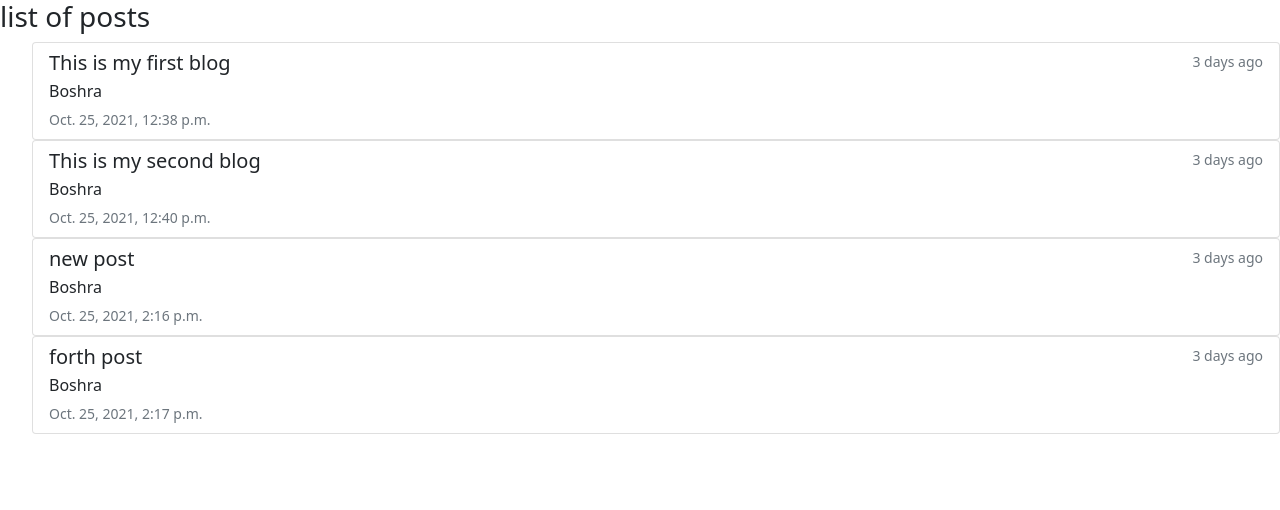
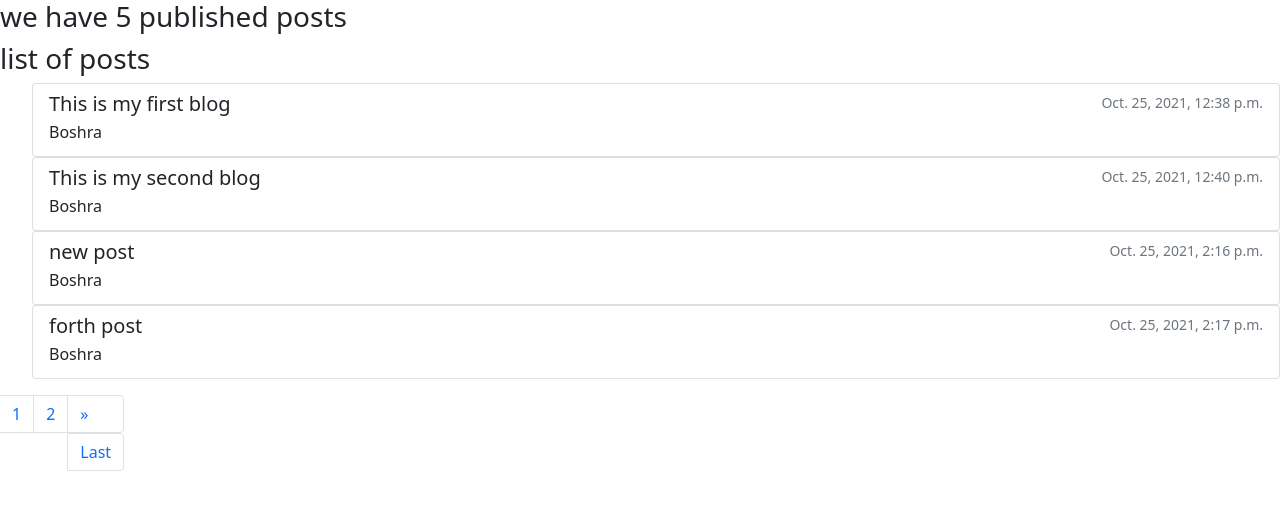
Before and after one commit to boshra-irnd/Django_weblog_site, a Django app: page /blog/ in a window 1280 px wide. Shown: the top 510 px of the page. Run offline with Django 3.2, Linux system fonts and the light colour scheme; data comes from the database, SQL or seed files in the repository; parts of the project's set-up code (start-up, migrations or seed data) failed here and were passed over.

Commit message:
add blog_tags

```diff
--- /dev/null
+++ b/blog/templatetags/blog_tags.py
@@ -0,0 +1,8 @@
+from django import template
+from ..models import Post
+
+register = template.Library()
+
+@register.simple_tag()
+def total_posts():
+    return Post.published.count()
--- a/templates/blog/post/list.html
+++ b/templates/blog/post/list.html
@@ -1,5 +1,9 @@
 {% extends 'blog/base.html'%}
+{% load blog_tags %}
 {% block content %}
+
+
+<h3>we have {% total_posts %} published posts</h3>
 {% if tag %}
 <h3>posts with tag {{tag}}</h3>
 {% else %}
@@ -11,10 +15,10 @@
     <a href="{{post.get_absolute_url}}" class="list-group-item list-group-item-action">
         <div class="d-flex w-100 justify-content-between">
           <h5 class="mb-1">{{post.title}}</h5>
-          <small class="text-muted">3 days ago</small>
+          <small class="text-muted">{{post.created}}</small>
         </div>
         <p class="mb-1">{{post.author}}</p>
-        <small class="text-muted">{{post.created}}</small>
+        <!-- <small class="text-muted">{{post.tags}}</small> -->
       </a>
     </div>
     {% endfor %}
@@ -23,23 +27,23 @@
 <nav aria-label="Page navigation example">
   <ul class="pagination">
     <li class="page-item">
-          {% if page_obj.has_previous %}
-        <a class="page-link" href="?page={{page_obj.previous_page_number}}" aria-label="Previous">
+        {% if posts.has_previous %}
+      <a class="page-link" href="?page={{posts.previous_page_number}}" aria-label="Previous">
         <span aria-hidden="true">&laquo;</span>
       <a class="page-link" href="?page=1" aria-label="Previous">
         <span aria-hidden="true">first</span>
           {% endif %}
       </a>
     </li>
-      {% for page in page_obj.paginator.page_range %}
+    {% for page in posts.paginator.page_range %}
     <li class="page-item"><a class="page-link" href="?page={{page}}">{{page}}</a></li>
     {% endfor %}
     <li class="page-item">
 
-        {% if page_obj.has_next %}
-        <a class="page-link" href="?page={{page_obj.next_page_number}}" aria-label="Next">
+      {% if posts.has_next %}
+      <a class="page-link" href="?page={{posts.next_page_number}}" aria-label="Next">
         <span aria-hidden="true">&raquo;</span>
-        <a class="page-link" href="?page={{page_obj.paginator.num_pages}}" aria-label="Next">
+      <a class="page-link" href="?page={{posts.paginator.num_pages}}" aria-label="Next">
         <span aria-hidden="true">Last</span>
         {% endif %}
       </a>
@@ -47,17 +51,5 @@
   </ul>
 </nav>
 
-<!--
-<nav aria-label="...">
-    <ul class="pagination pagination-lg">
-        <li class="page-item active" aria-current="page" href="?page={{page}}">
-        <span class="page-link">1</span>
-      </li>
-        {% for page in posts.paginator.page_range %}
-        <li class="page-item"><a class="page-link" href="?page={{page}}">2</a></li>
-      {% endfor %}
 
-      <li class="page-item"><a class="page-link" href="#">3</a></li>
-    </ul>
-  </nav> -->
 {% endblock content %}
```
Also changed, not shown: blog/models.py (line endings or trailing spaces), blog/templatetags/__init__.py (added). Lines whose indentation alone changed are shown as unchanged.
